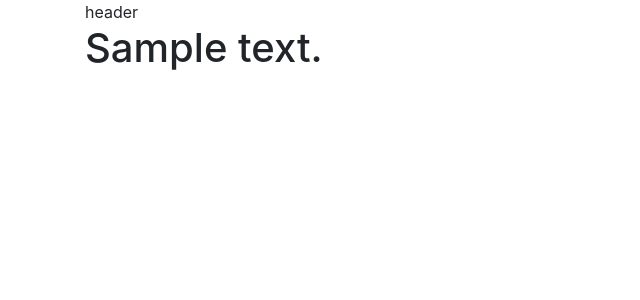
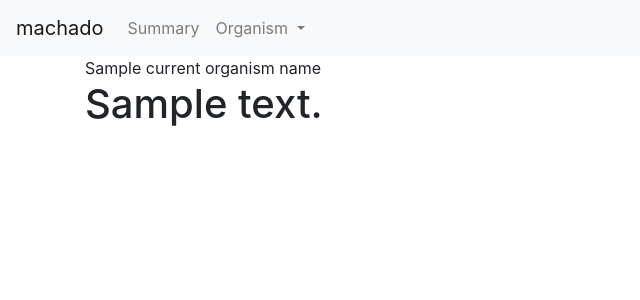
Before and after one commit to lmb-embrapa/machado, a Python web app: template machado/templates/index.html in a window 1280 px wide. Shown: the top 300 px of the page, without its empty margins (0-640 px from the left). Run offline with Jinja, Linux system fonts and the light colour scheme; the template is opened without the code that fills it: most values are stand-ins (such as "Sample title", 1, 10 or a date in 2020); some libraries are stand-ins or nearby versions.

Commit message:
dropdown menu to select organism and store the user selected organism

```diff
--- a/machado/templates/base.html
+++ b/machado/templates/base.html
@@ -23,11 +23,41 @@
   <script src="https://stackpath.bootstrapcdn.com/bootstrap/4.1.3/js/bootstrap.min.js" integrity="sha384-ChfqqxuZUCnJSK3+MXmPNIyE6ZbWh2IMqE241rYiqJxyMiZ6OW/JmZQ5stwEULTy" crossorigin="anonymous"></script>
 
 
-  <div class="container" name="header">
-    header
-  </div>
+  <header>
+    <nav class="navbar navbar-expand-lg navbar-light bg-light">
+      <a class="navbar-brand" href="/machado/">machado</a>
+      <button class="navbar-toggler" type="button" data-toggle="collapse" data-target="#navbarSupportedContent" aria-controls="navbarSupportedContent" aria-expanded="false" aria-label="Toggle navigation">
+        <span class="navbar-toggler-icon"></span>
+      </button>
+
+      <div class="collapse navbar-collapse" id="navbarSupportedContent">
+        <ul class="navbar-nav mr-auto">
+          <li class="nav-item">
+            <a class="nav-link" href="/machado/stats">Summary</a>
+          </li>
+          <li class="nav-item dropdown">
+            <a href="#" class="nav-link dropdown-toggle" id="organism-dropdown" role="button" data-toggle="dropdown" aria-haspopup="true" aria-expanded="false">
+              {% if current_organism_id %}
+                {{ current_organism_name }}
+              {% else %}
+                Organism
+              {% endif %}
+            </a>
+            <div class="dropdown-menu" aria-labelledby="organism-dropdown">
+              {% for organism in organism_dict %}
+              <a href="?current_organism_id={{ organism.organism_id|safe|escape }}">{{ organism.genus }} {{ organism.species }}</a>
+              {% endfor %}
+            </div>
+          </li>
+        </ul>
+      </div>
+
+
+    </nav>
+  </header>
 
   <div class="container" name="content">
+    {{ current_organism_name }}
     {% block content %}
     {% endblock %}
   </div>
```
Also changed, not shown: machado/settings.py (+10 -0 lines), machado/views/context_processors.py (added, +44 -0 lines).
